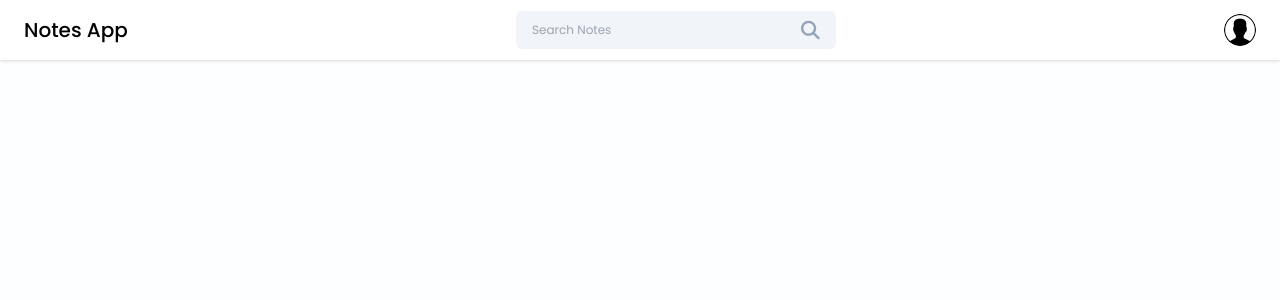
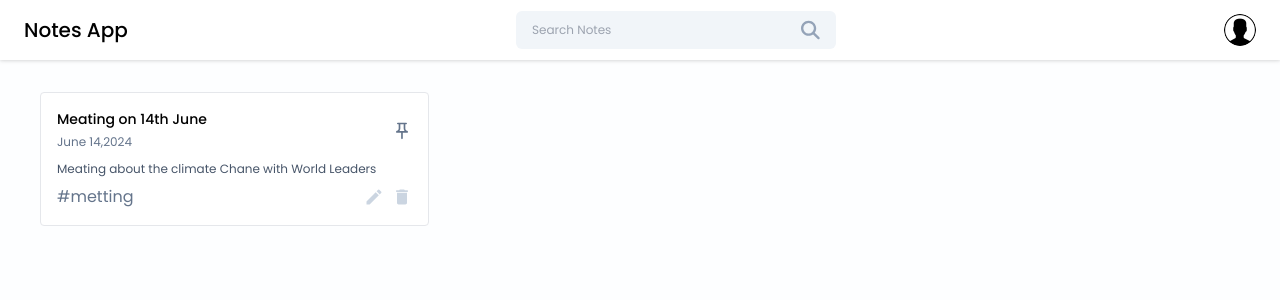
Before and after one commit to arbabhassan1/NoteNest-App, a React (Vite) app in the folder frontend/: page /dashboard in a window 1280 px wide. Shown: the top 300 px of the page. Built offline with nearby package versions, Linux system fonts and the light colour scheme.

Commit message:
Home Page UI

```diff
--- /dev/null
+++ b/frontend/src/components/Cards/NoteCard.jsx
@@ -0,0 +1,44 @@
+import React from "react";
+import { MdOutlinePushPin } from "react-icons/md";
+import { MdCreate, MdDelete } from "react-icons/md";
+const NoteCard = ({
+  title,
+  date,
+  content,
+  tags,
+  isPinned,
+  onEdit,
+  onDelete,
+  onPinNote,
+}) => {
+  return (
+    <div className=" border rounded  p-4 bg-white hover:shadow-xl transition-all ease-in-out">
+      <div className="flex items-center justify-between">
+        <div>
+          <h6 className="text-sm  font-medium">{title}</h6>
+          <span className="text-xs text-slate-500">{date}</span>
+        </div>
+        <MdOutlinePushPin
+          onClick={onPinNote}
+          className={`icon-btn ${isPinned ? "text-primary" : "text-slate-500"}`}
+        />
+      </div>
+      <p className=" text-xs text-slate-600 mt-2">{content?.slice(0, 60)}</p>
+      <div className=" flex items-center justify-between mt-2">
+        <div className=" text-sx text-slate-500">{tags}</div>
+        <div className="flex items-center gap-2">
+          <MdCreate
+            className="icon-btn hover:text-green-600"
+            onClick={onEdit}
+          />
+          <MdDelete
+            className="icon-btn hover:text-red-500"
+            onClick={onDelete}
+          />
+        </div>
+      </div>
+    </div>
+  );
+};
+
+export default NoteCard;
--- a/frontend/src/components/Navbar.jsx
+++ b/frontend/src/components/Navbar.jsx
@@ -14,7 +14,7 @@
   };
   return (
     <div className="bg-white flex items-center justify-between px-6 py-2 drop-shadow">
-      <h2 className="text-xl font-medium py-2 text-black">Notes App</h2>
+      <h2 className=" text-xl font-medium py-2 text-black">Notes App</h2>{" "}
       <SearchBar
         value={searchQuery}
         onChange={(e) => {
--- a/frontend/src/components/SearchBar/SearchBar.jsx
+++ b/frontend/src/components/SearchBar/SearchBar.jsx
@@ -3,7 +3,7 @@
 import { IoMdClose } from "react-icons/io";
 const SearchBar = ({ value, onChange, handelSearch, onClearSeacrh }) => {
   return (
-    <div className="w-80 flex items-center px-4 bg-slate-100 rounded-md">
+    <div className="w-80  flex items-center px-4 bg-slate-100 rounded-md">
       <input
         type="text"
         placeholder="Search Notes"
--- a/frontend/src/index.css
+++ b/frontend/src/index.css
@@ -31,4 +31,7 @@
   .profile-name {
     @apply text-lg  shadow;
   }
+  .icon-btn {
+    @apply text-xl text-slate-300 cursor-pointer hover:text-primary;
+  }
 }
--- a/frontend/src/pages/Home/Home.jsx
+++ b/frontend/src/pages/Home/Home.jsx
@@ -1,7 +1,24 @@
 import React from "react";
+import NoteCard from "../../components/Cards/NoteCard";
 
 const Home = () => {
-  return <></>;
+  return (
+    <>
+      <div className="container mx-auto md:px-10 px-5   ">
+        <div className=" grid grid-cols-1 sm:grid-cols-2 md:grid-cols-3 gap-4 mt-8">
+          <NoteCard
+            title={"Meating on 14th June"}
+            date={"June 14,2024"}
+            content={"Meating about the climate Chane with World Leaders "}
+            tags={"#metting"}
+            onEdit={() => {}}
+            onDelete={() => {}}
+            onPinNote={() => {}}
+          />
+        </div>
+      </div>
+    </>
+  );
 };
 
 export default Home;
--- a/frontend/src/pages/Login/Login.jsx
+++ b/frontend/src/pages/Login/Login.jsx
@@ -50,7 +50,10 @@
 
           <p className="text-sm text-center mt-4">
             Not registered yet?
-            <Link to="/signup" className="font-medium text-primary underline">
+            <Link
+              to="/signup"
+              className="font-medium ml-2 text-primary underline"
+            >
               Create an Account
             </Link>
           </p>
--- a/frontend/src/pages/SignUp/Signup.jsx
+++ b/frontend/src/pages/SignUp/Signup.jsx
@@ -64,9 +64,12 @@
           </button>
 
           <p className="text-sm text-center mt-4">
-            Not registered yet?
-            <Link to="/signup" className="font-medium text-primary underline">
-              Create an Account
+            Already have an Account
+            <Link
+              to="/login"
+              className="font-medium ml-2 text-primary underline"
+            >
+              SignIn
             </Link>
           </p>
         </form>
```
